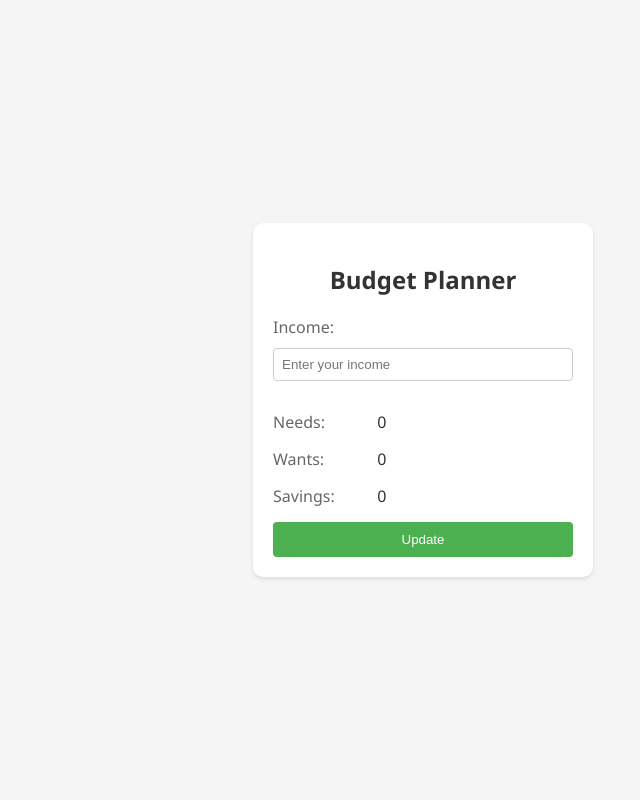
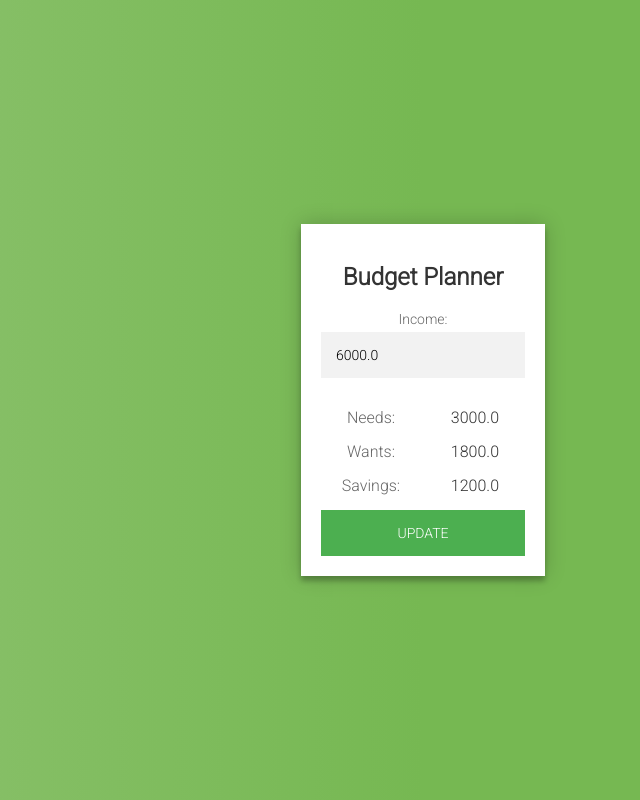
Before and after one commit to nazoruu/ExpenseTracker, a Flask app: template website/templates/budget.html in a window 1280 px wide. Shown: the whole page, without its empty margins (217-857 px from the left). Run offline with Flask 3, Linux system fonts and the light colour scheme; the template is opened without the code that fills it: values that come from a table or form of the project are taken from there, others are empty.

Commit message:
budget and income function finished

```diff
--- a/website/static/css/login.css
+++ b/website/static/css/login.css
@@ -89,7 +89,7 @@
   color: #EF3B3A;
 }
 body {
-  background: #76b852; /* fallback for old browsers */
+  background: #76b852;
   background: rgb(141,194,111);
   background: linear-gradient(90deg, rgba(141,194,111,1) 0%, rgba(118,184,82,1) 50%);
   font-family: "Roboto", sans-serif;
--- a/website/templates/base.html
+++ b/website/templates/base.html
@@ -34,6 +34,7 @@
           <a class="nav-item nav-link" id="logout" href="/logout">Logout</a>
           {% else %}
           <a class="nav-item nav-link" id="login" href="/login">Login</a>
+          <a class="nav-item nav-link" id="budget" href="/budget">Budget</a>
           <a class="nav-item nav-link" id="home" href="/home">Home</a>
           {% endif %}
         </div>
--- a/website/templates/budget.html
+++ b/website/templates/budget.html
@@ -4,44 +4,56 @@
 <meta charset="UTF-8">
 <meta name="viewport" content="width=device-width, initial-scale=1.0">
 <title>Budget Planner</title>
+<link href="https://fonts.googleapis.com/css?family=Roboto:300" rel="stylesheet">
 <style>
     body {
+        background: #76b852;
+        background: rgb(141,194,111);
+        background: linear-gradient(90deg, rgba(141,194,111,1) 0%, rgba(118,184,82,1) 50%);
+        font-family: "Roboto", sans-serif;
+        -webkit-font-smoothing: antialiased;
+        -moz-osx-font-smoothing: grayscale;
         display: flex;
         justify-content: center;
         align-items: center;
         height: 100vh;
         margin: 0;
-        background-color: #f5f5f5;
-        font-family: 'Segoe UI', Tahoma, Geneva, Verdana, sans-serif;
     }
 
     .container {
-        width: 300px;
+        position: relative;
+        z-index: 1;
+        max-width: 300px;
         margin: 0 auto;
+        background: #FFFFFF;
         padding: 20px;
-        background-color: #fff;
-        border-radius: 10px;
-        box-shadow: 0 2px 4px rgba(0, 0, 0, 0.1);
+        text-align: center;
+        box-shadow: 0 0 20px 0 rgba(0, 0, 0, 0.2), 0 5px 5px 0 rgba(0, 0, 0, 0.24);
     }
 
     h2 {
         text-align: center;
         color: #333;
+        margin-bottom: 20px;
     }
 
     label {
         display: block;
         margin-bottom: 5px;
         color: #666;
+        font-size: 14px;
     }
 
     input[type="number"] {
+        font-family: "Roboto", sans-serif;
+        outline: 0;
+        background: #f2f2f2;
         width: 100%;
-        padding: 8px;
-        margin: 5px 0 15px;
+        border: 0;
+        margin: 0 0 15px;
+        padding: 15px;
         box-sizing: border-box;
-        border: 1px solid #ccc;
-        border-radius: 4px;
+        font-size: 14px;
     }
 
     .category {
@@ -59,42 +71,45 @@
     }
 
     button {
-        display: block;
+        font-family: "Roboto", sans-serif;
+        text-transform: uppercase;
+        outline: 0;
+        background: #4CAF50;
         width: 100%;
-        padding: 10px;
-        background-color: #4caf50;
-        color: #fff;
-        border: none;
-        border-radius: 4px;
+        border: 0;
+        padding: 15px;
+        color: #FFFFFF;
+        font-size: 14px;
+        -webkit-transition: all 0.3 ease;
+        transition: all 0.3 ease;
         cursor: pointer;
-        transition: background-color 0.3s;
         margin-top: 15px;
     }
 
-    button:hover {
-        background-color: #45a049;
+    button:hover, button:active, button:focus {
+        background: #43A047;
     }
 </style>
 </head>
 <body>
     <div class="container">
         <h2>Budget Planner</h2>
-        <label for="income">Income:</label>
         <form class="budget-form" action="{{ url_for('view.budget') }}" method="POST">
-            <input type="number" id="income" name="income" placeholder="Enter your income">
+            <label for="income">Income:</label>
+            <input type="number" id="income" name="income" placeholder="Enter your income" value="{{ user.amount if user else '' }}">
             <div class="category">
                 <span>Needs:</span>
-                <span id="needs">0</span>
+                <span id="needs">{{ user_budget.budget_needs if user_budget else '0' }}</span>
             </div>
             <div class="category">
                 <span>Wants:</span>
-                <span id="wants">0</span>
+                <span id="wants">{{ user_budget.budget_wants if user_budget else '0' }}</span>
             </div>
             <div class="category">
                 <span>Savings:</span>
-                <span id="savings">0</span>
+                <span id="savings">{{ user_budget.budget_savings if user_budget else '0' }}</span>
             </div>
-            <button type = "submit" id = "update-btn">Update</button>
+            <button type="submit" id="update-btn">Update</button>
         </form>
     </div>
 </body>
--- a/website/templates/home.html
+++ b/website/templates/home.html
@@ -1,11 +1,10 @@
-{% extends "base.html" %} {% block title %}Home{% endblock %} {% block content
-    %}
+{% extends "base.html" %} {% block title %}Home{% endblock %} {% block content%}
   <h1 align="center">Homepage</h1>
   <ul class="list-group list-group-flush" id="Expense">
     {% for expense in user.expense %}
     <li class="list-group-item">
       {{ expense.data }}
-        <button type="button" class="close" onClick="deleteExpense({{ expense.id }})">
+      <button type="button" class="close" onclick="deleteExpense('{{ expense.id }}')">
         <span aria-hidden="true">&times;</span>
       </button>
     </li>
```
Also changed, not shown: website/view.py (+78 -5 lines), instance/database.sqlite. Lines whose indentation alone changed are shown as unchanged.
